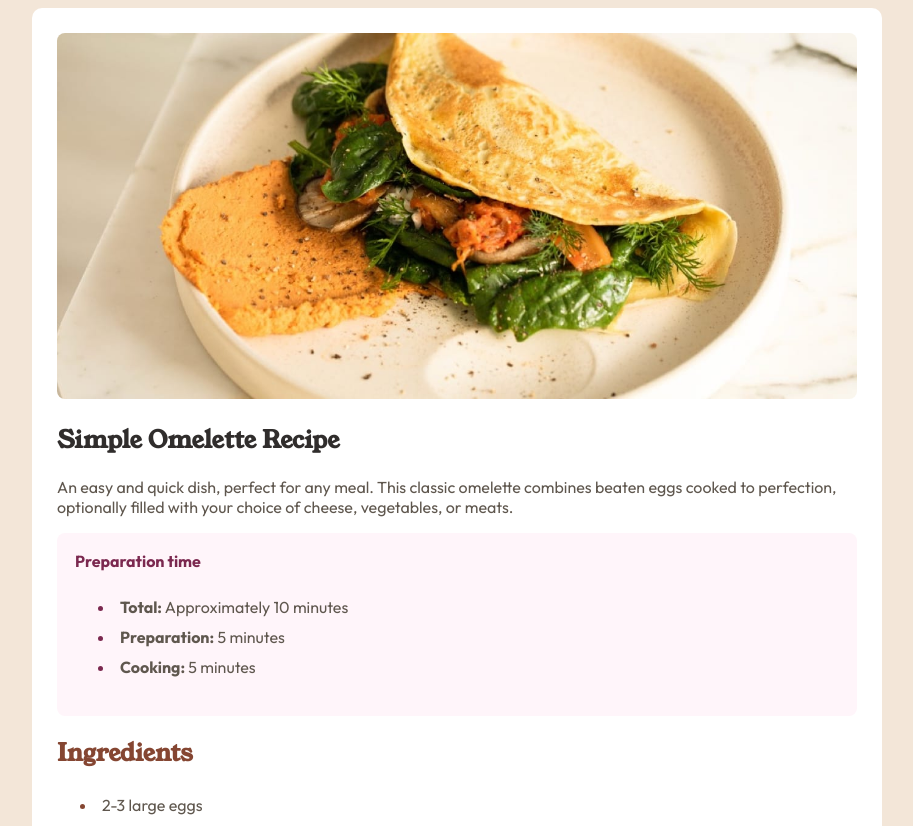
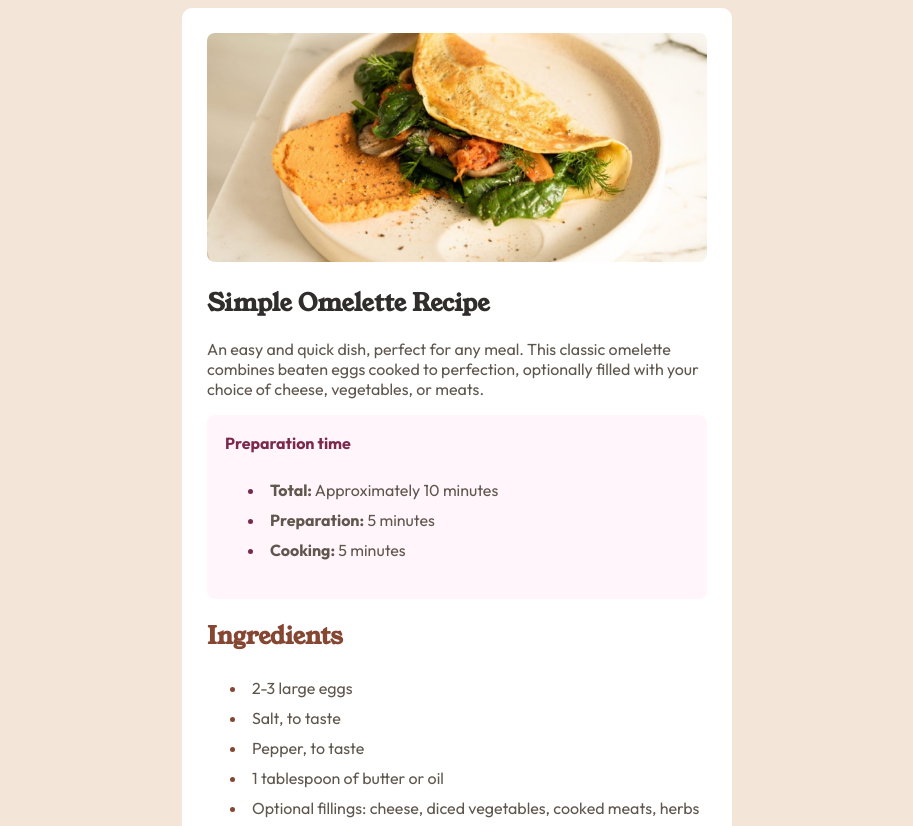
Before and after one commit to thejas2246/recipie, a plain HTML site: page index.html in a window 1280 px wide. Shown: the top 826 px of the page, without its empty margins (183-1096 px from the left). Drawn offline with Linux system fonts and the light colour scheme.

Commit message:
update readme

```diff
--- a/styles.css
+++ b/styles.css
@@ -3,11 +3,10 @@ body {
   display: flex;
   justify-content: center;
   align-items: center;
-
 }
 
 .container {
-    width: 800px;
+  width: 500px;
   background-color: hsl(0, 0%, 100%);
   padding: 25px;
   border-radius: 10px;
@@ -75,8 +74,6 @@ h2 {
   display: grid;
   grid-template-columns: 1fr 1fr;
   grid-template-rows: repeat(4, 40px);
-
-
 }
 .table div {
   border-bottom: 1px solid hsl(30, 18%, 87%);
@@ -84,29 +81,29 @@ h2 {
   display: flex;
   align-items: center;
 }
-.nutrition{
+.nutrition {
   font-family: Outfit;
   color: hsl(30, 10%, 34%);
 }
 
-@media(max-width:850px){
-    body{
+@media (max-width: 580px) {
+  body {
     padding: 0;
   }
-    img{
+  img {
     border-radius: 0;
   }
-    .container{
+  .container {
     border-radius: 0;
   }
-    .s-container{
+  .s-container {
     padding: 25px;
   }
-    .container{
+  .container {
     padding: 0;
     width: auto;
   }
-    body{
+  body {
     margin: 0;
   }
 }
```
Also changed, not shown: screenshot.png (added), 2 other files. Lines whose indentation alone changed are shown as unchanged.
